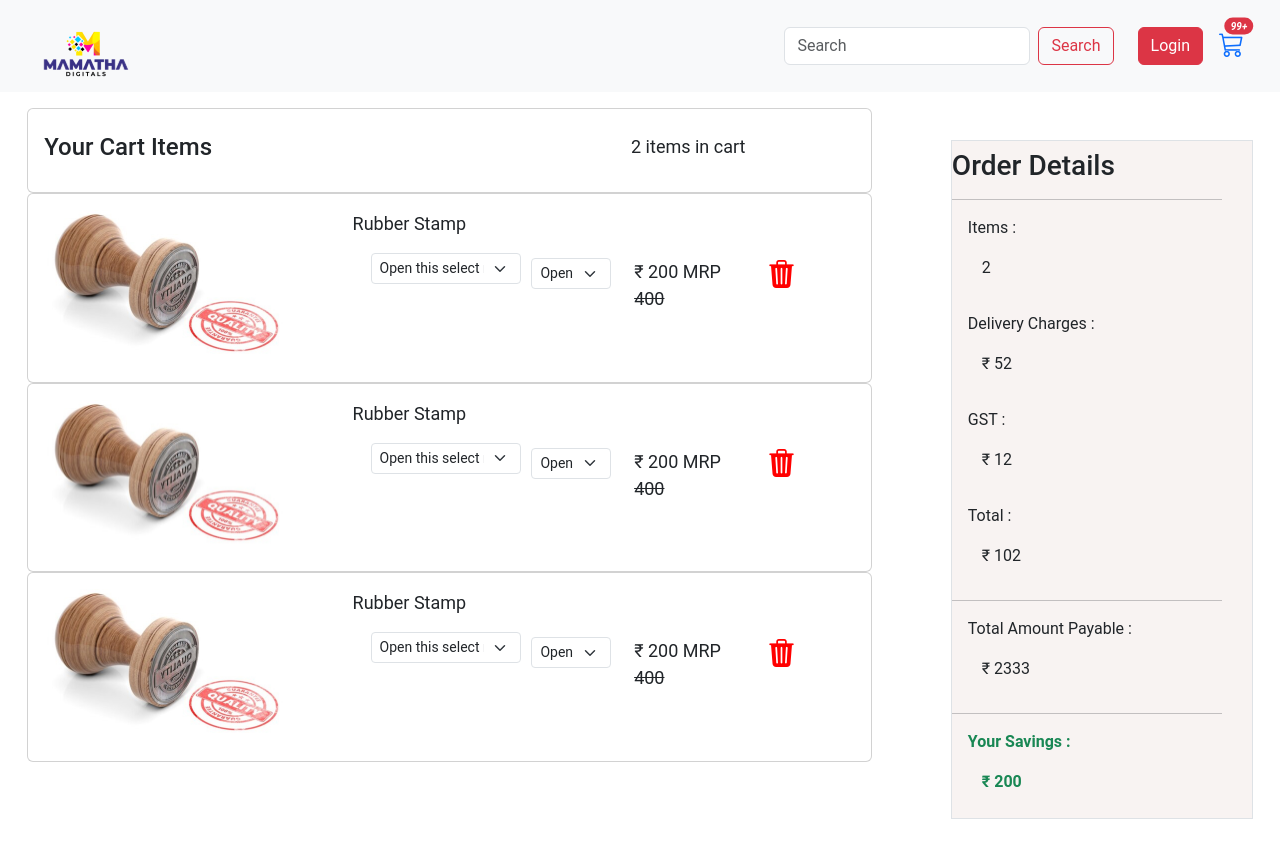
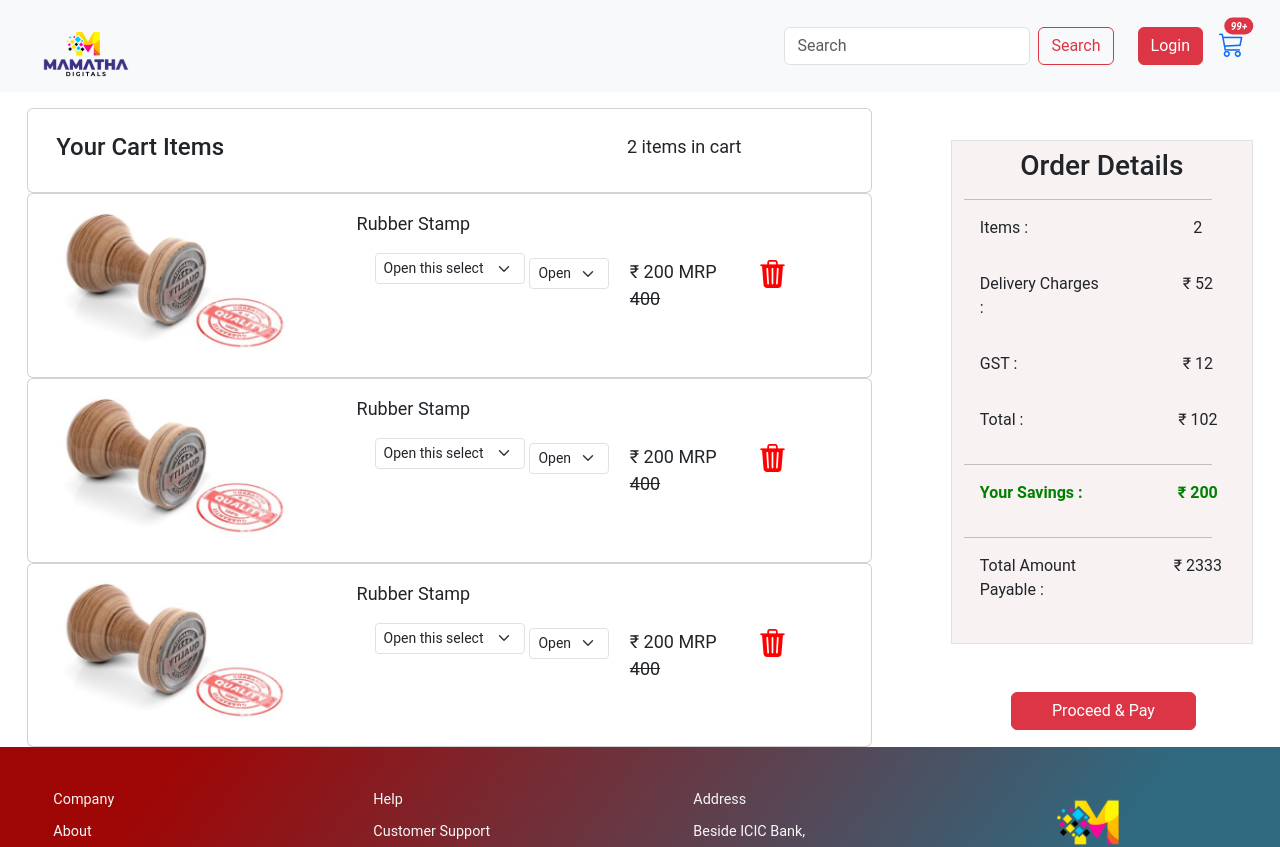
Before and after one commit to ThirupathiAbbaravena123/MamathaDigital-Frontend, a React (Create React App) app: page /cartitems in a window 1280 px wide. Shown: the top 847 px of the page. Built offline with nearby package versions, Linux system fonts and the light colour scheme.

Commit message:
CartItems and Popup  Page Modified.

```diff
--- a/src/assets/PopUp.css
+++ b/src/assets/PopUp.css
@@ -13,7 +13,7 @@
 
 .popup {
   background: #fff;
-  width: 50%;
+  width: 55%;
   margin-top: 10px;
   max-width: 500px;
   padding: 20px;
@@ -26,27 +26,33 @@
   color: white;
   background-color: #d42b2b;
   text-align: center;
-  padding: 10px 0;
+  padding: 8px 0;
   margin: -20px -20px 20px -20px;
-  /* border-top-left-radius: 8px;
-  border-top-right-radius: 8px; */
+  border-top-left-radius: 8px;
+  border-top-right-radius: 8px;
   font-size: 1.5rem;
   font-family: system-ui, -apple-system, BlinkMacSystemFont, 'Segoe UI', Roboto, Oxygen, Ubuntu, Cantarell, 'Open Sans', 'Helvetica Neue', sans-serif;
 }
 
 
-
-.close {
+.headding .close {
   position: absolute;
-  top: 10px;
-  right: 15px;
-  font-size: 20px;
+  top: -20px;
+  right: 10px;
+  font-size: 24px;
+  font-weight: bold;
   cursor: pointer;
   color: #f4efef;
+  background: none;
+  border: none;
+  padding: 8px;
+  z-index: 1100;
+  border-radius: 50%;
+  transition: color 0.3s ease, background-color 0.3s ease;
 }
 
-.close:hover {
-  color: #faf8f8;
+.headding .close:hover {
+  color: white;
 }
 
 .form-group {
@@ -76,6 +82,8 @@
   padding: 10px;
   font-size: 16px;
   width: 70%;
+  margin-left: 50px;
+  text-align: center;
   border-radius: 5px;
   cursor: pointer;
 }
@@ -134,6 +142,7 @@ input[type="radio"] {
 }
 
 
+
 @media (max-width: 768px) {
   .form-group {
     flex: 1 1 100%;
--- a/src/components/CartItems.js
+++ b/src/components/CartItems.js
@@ -5,7 +5,7 @@ const CartItems = () => {
     const [showPopup, setShowPopup] = useState(false);
   return (
     <div className='d-flex row justify-content-around'>
-        <div className='col-8'>
+        <div className='d-flex row col-8'>
             <div className="card mt-3">
                 <div className="card-body mt-2 row">
                     <div className='col-8 d-flex justify-content-start'>
@@ -102,39 +102,39 @@ const CartItems = () => {
             </div>
 
         </div>
-        <div className='col-3'>
-            <div className='col border mt-5' style={{backgroundColor:"#f8f3f2"}}>
+        <div className='d-flex row col-3'>
+            <div className='col border mt-5' style={{backgroundColor:"#f8f3f2",textAlign:"center"}}>
                 <h3 className='mt-2'>Order Details</h3>
                 <hr />
                 <div className='row mt-3 mb-2'>
-                    <p className='col-7 ms-3 text-start'>Items :</p>
+                    <p className='col-6 ms-3 text-start'>Items :</p>
                     <p className='col-4'>2</p>
                 </div>
                 <div className='row mt-3 mb-2'>
-                    <p className='col-7 ms-3 text-start'>Delivery Charges :</p>
+                    <p className='col-6 ms-3 text-start'>Delivery Charges :</p>
                     <p className='col-4'>&#8377; 52</p>
                 </div>
                 <div className='row mt-3 mb-2'>
-                    <p className='col-7 ms-3 text-start'>GST :</p>
+                    <p className='col-6 ms-3 text-start'>GST :</p>
                     <p className='col-4'>&#8377; 12</p>
                 </div>
                 <div className='row mt-3 mb-2'>
-                    <p className='col-7 ms-3 text-start'>Total :</p>
+                    <p className='col-6 ms-3 text-start'>Total :</p>
                     <p className='col-4'>&#8377; 102</p>
                 </div>
                 <hr />
                 <div className='row mt-3 mb-2'>
-                    <p className='col-7 ms-3 text-start'>Total Amount Payable :</p>
-                    <p className='col-4'>&#8377; 2333</p>
+                    <p className='col-6 ms-3 text-start' style={{fontWeight:"bolder",color:'green'}}>Your Savings :</p>
+                    <p className='col-4 ' style={{fontWeight:"bolder",color:'green'}}>&#8377; 200</p>
                 </div>
                 <hr />
                 <div className='row mt-3 mb-2'>
-                    <p className='col-7 ms-3 text-start text-success' style={{fontWeight:"bolder"}}>Your Savings :</p>
-                    <p className='col-4 text-success ' style={{fontWeight:"bolder"}}>&#8377; 200</p>
+                    <p className='col-6 ms-3 text-start'>Total Amount Payable :</p>
+                    <p className='col-4'>&#8377; 2333</p>
                 </div>
             </div>
             <div>
-                <button  className='btn btn-danger col-10 mt-5' onClick={() => setShowPopup(true)}>Proceed & Pay</button>
+                <button  className='btn btn-danger col-8 mt-5 ms-5' onClick={() => setShowPopup(true)}>Proceed & Pay</button>
                 {showPopup && <AddingAddress onClose={() => setShowPopup(false)} />}
             </div>
         </div>
```
